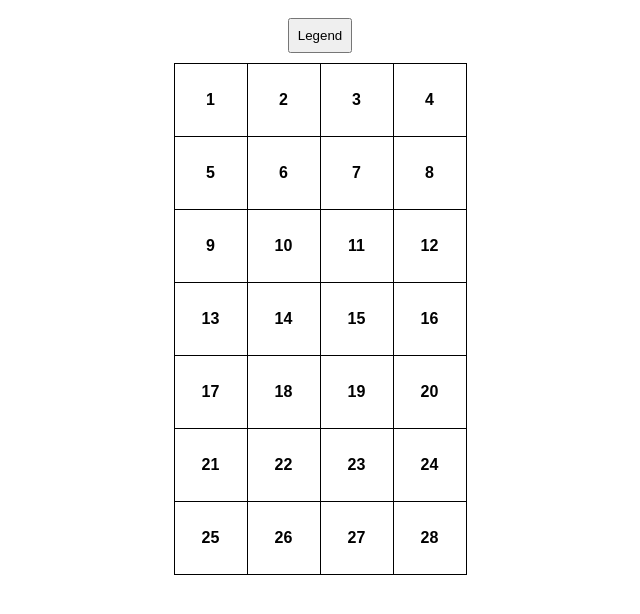
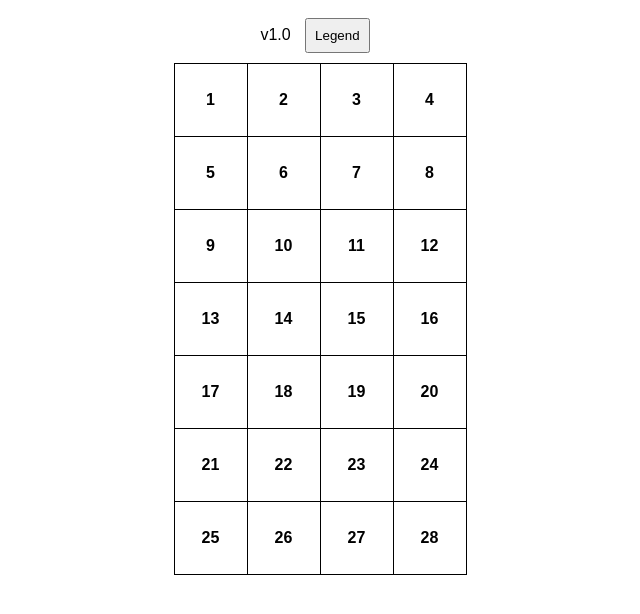
Before and after one commit to bonklers/availability-table, a plain HTML site: page index.html in a window 1280 px wide. Shown: the whole page, without its empty margins (320-960 px from the left). Drawn offline with Linux system fonts and the light colour scheme; no server answers.

Commit message:
add version

```diff
--- a/index.html
+++ b/index.html
@@ -18,7 +18,7 @@
   </style>
 </head>
 <body>
-
+v1.0
 <button onclick="toggleLegend()">Legend</button>
 <table id="grid"></table>
 
```
